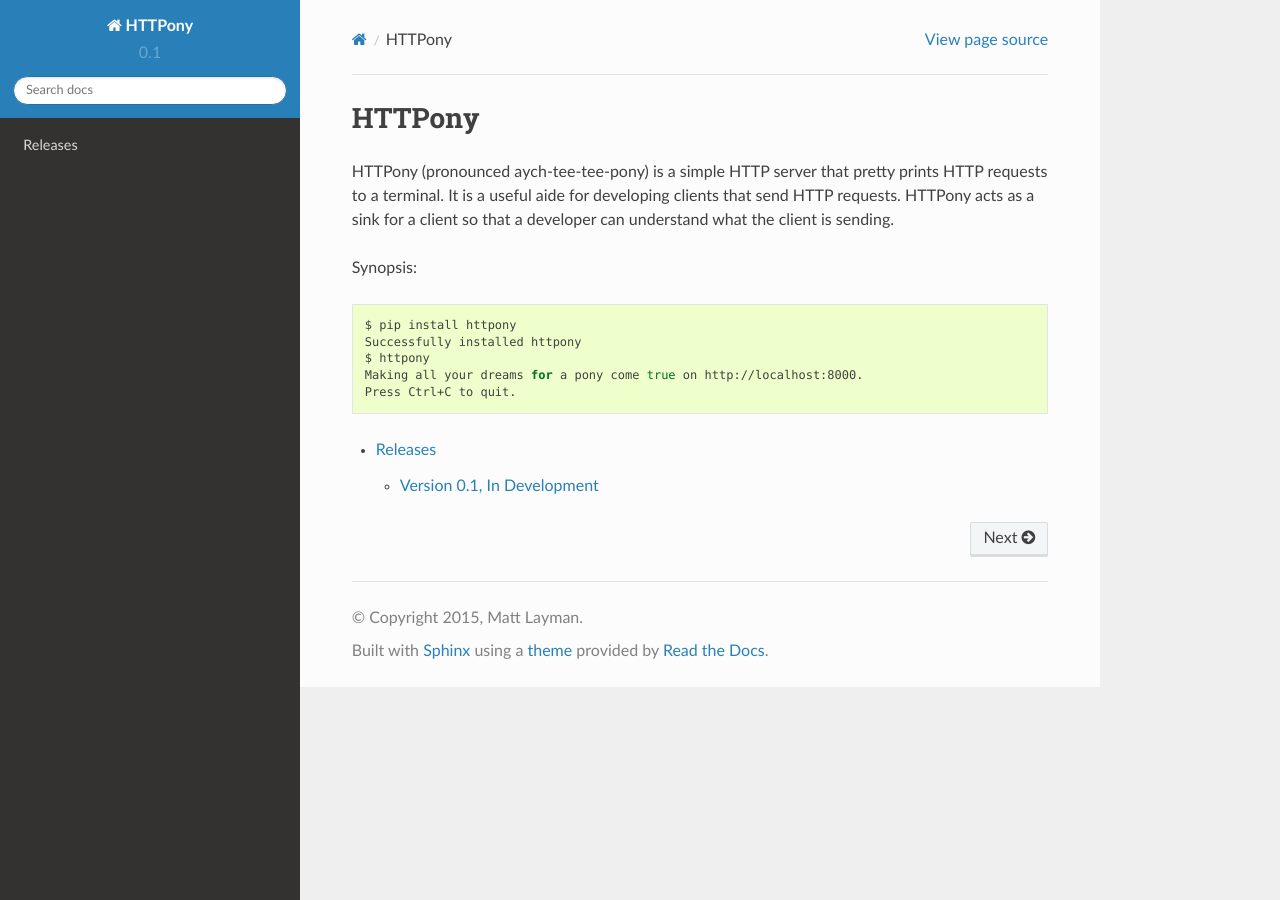
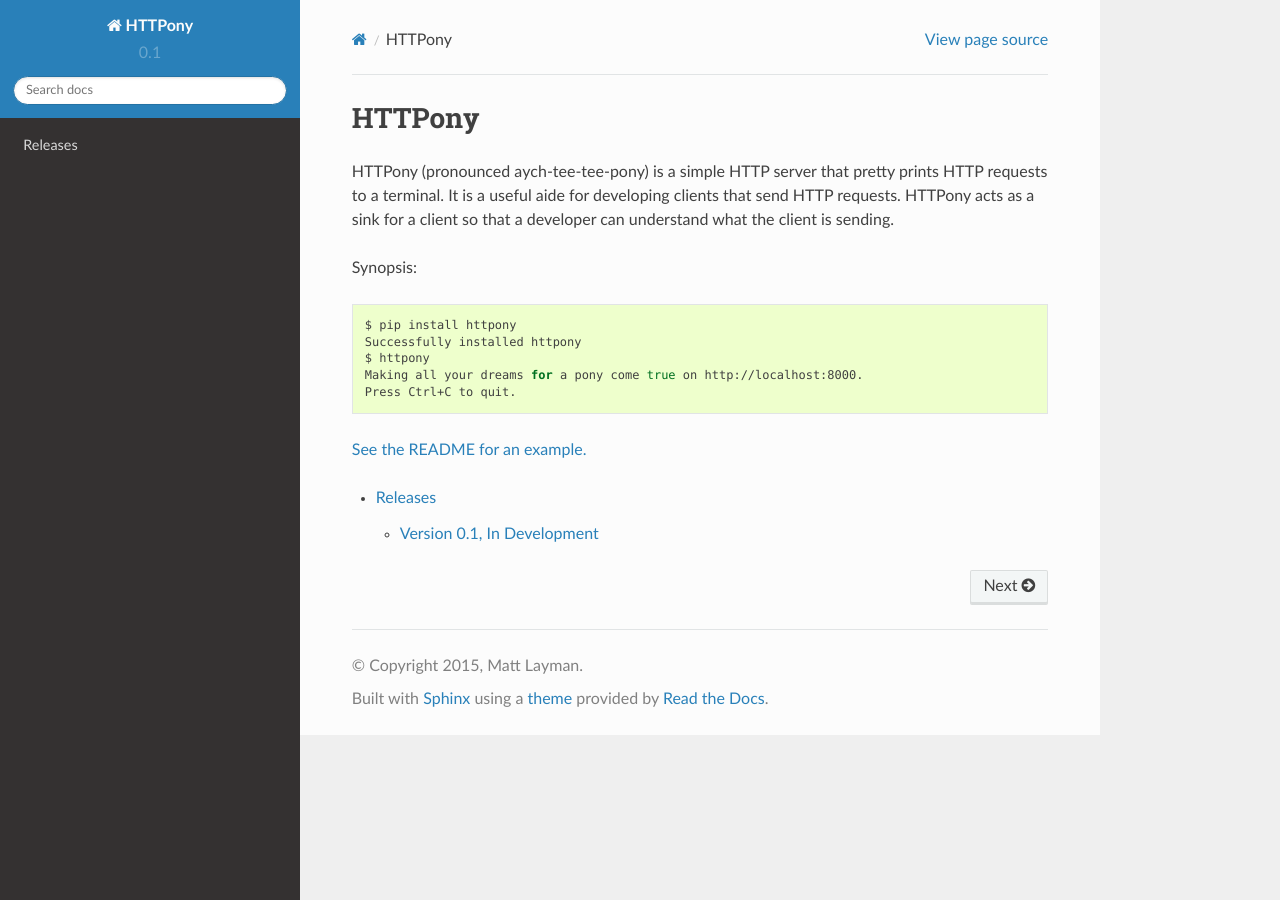
Before and after one commit to mblayman/httpony, a Sphinx documentation site: the page built from docs/index.rst, in a window 1280 px wide. Built offline with Sphinx 7.4.7 and the Read the Docs theme 2.0.0, drawn with Linux system fonts in a browser that asks for light colours.

Commit message:
Link to the README on GitHub.

```diff
--- a/docs/index.rst
+++ b/docs/index.rst
@@ -17,6 +17,8 @@
     Making all your dreams for a pony come true on http://localhost:8000.
     Press Ctrl+C to quit.
 
+`See the README for an example. <https://github.com/mblayman/httpony>`_
+
 .. toctree::
    :maxdepth: 2
 
```
